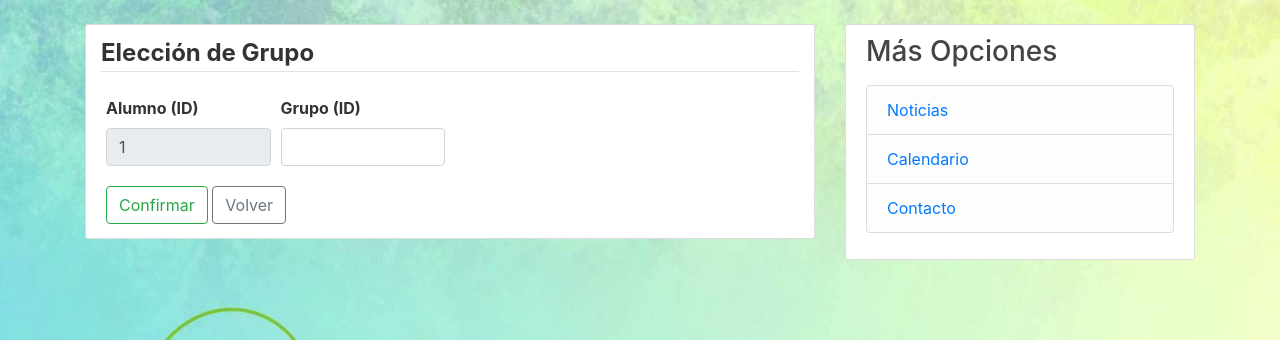
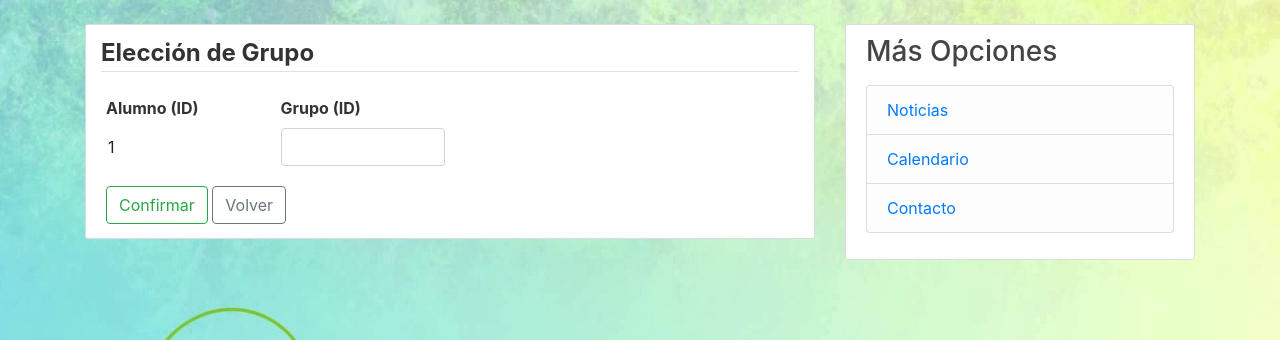
Before and after one commit to xab1t0/tfg, a Flask app: page /group/choise in a window 1280 px wide. Shown: the part 56-396 px from the top of the page. Run offline with Flask 2, Linux system fonts and the light colour scheme; the visitor is signed in with stand-in values (Sample User, id 1); data that the repository does not hold is empty; some libraries are stand-ins or nearby versions.

Commit message:
update forms

```diff
--- a/musicgames/templates/grupo/templates/choise.html
+++ b/musicgames/templates/grupo/templates/choise.html
@@ -6,7 +6,7 @@
         <legend class="border-bottom mb-4"><b>Elección de Grupo</b></legend>
         <div class="form-group col-md-3">
           <label for="id_alumn"><b>Alumno (ID)</b></label>
-          <input type="text" class="form-control" name="id_alumn" id="id_alumn" value="{{ alumn }}" required readonly>
+          <input type="text" class="form-control-plaintext" name="id_alumn" id="id_alumn" value="{{ alumn }}" required readonly>
         </div>
         <div class="form-group col-md-3">
           <label for="id_grupo"><b>Grupo (ID)</b></label>
--- a/musicgames/templates/grupo/templates/select.html
+++ b/musicgames/templates/grupo/templates/select.html
@@ -6,7 +6,7 @@
         <legend class="border-bottom mb-4"><b>Asociar grupo creado</b></legend>
         <div class="form-group col-md-3">
           <label for="id_teacher"><b>Profesor (ID)</b></label>
-          <input type="text" class="form-control" name="id_teacher" id="id_teacher" value="{{ teacher }}" required readonly>
+          <input type="text" class="form-control-plaintext" name="id_teacher" id="id_teacher" value="{{ teacher }}" required readonly>
         </div>
         <div class="form-group col-md-3">
           <label for="id_grupo"><b>Grupo (ID)</b></label>
```
